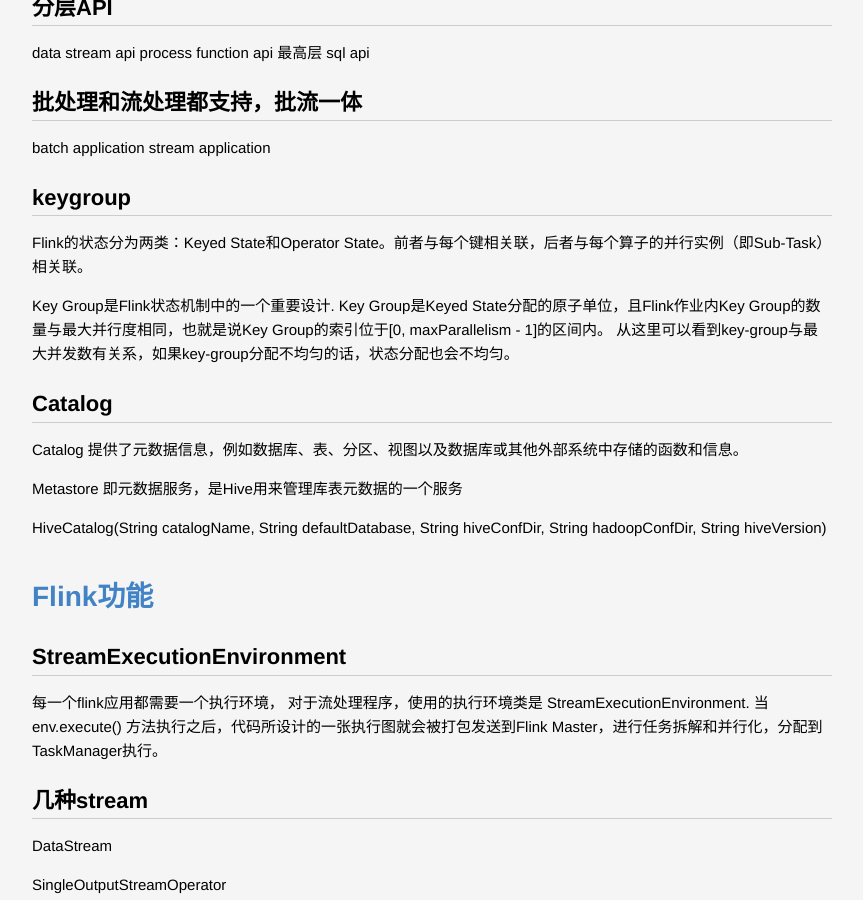
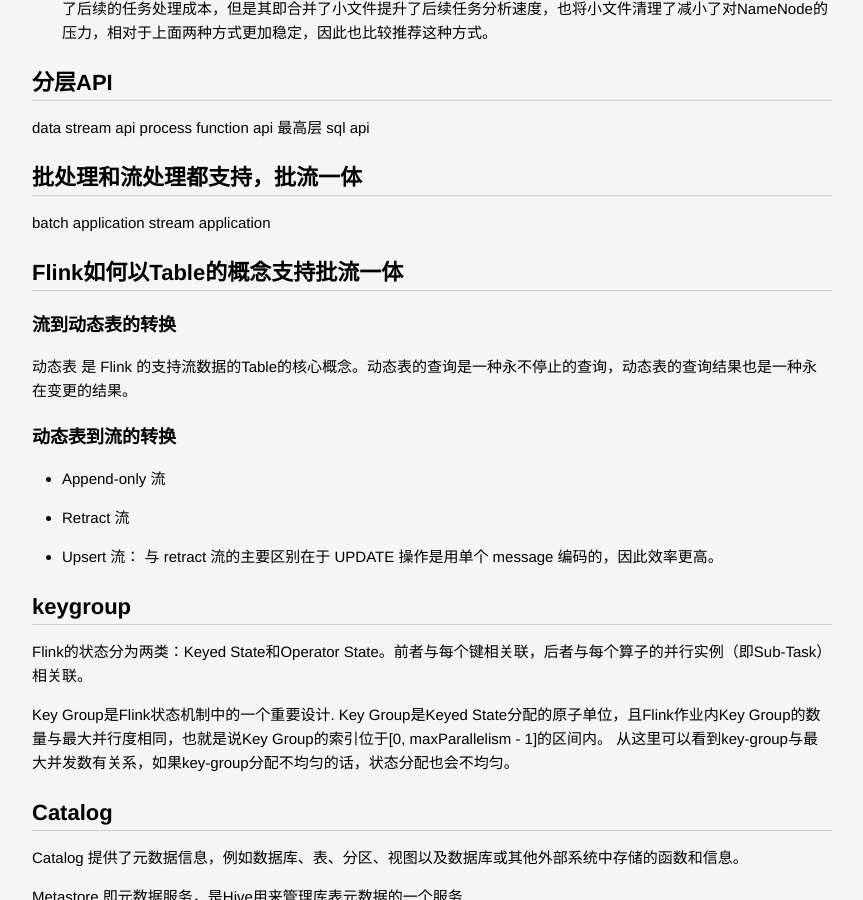
Before and after one commit to lucky521/blog, a Jekyll site: the page built from _posts/framework/2020-03-05-flink.markdown, in a window 1280 px wide and 900 px high, scrolled down 5251 px. Shown: the whole window, without its empty margins (208-1071 px from the left). Built offline with Jekyll 4.4.1, drawn with Linux system fonts in a browser that asks for light colours; some of the changed text lies outside the part shown.

Commit message:
Update 2020-03-05-flink.markdown

```diff
--- a/_posts/framework/2020-03-05-flink.markdown
+++ b/_posts/framework/2020-03-05-flink.markdown
@@ -133,6 +133,19 @@
 
 batch application
 stream application
+
+## Flink如何以Table的概念支持批流一体
+
+### 流到动态表的转换
+
+动态表 是 Flink 的支持流数据的Table的核心概念。动态表的查询是一种永不停止的查询，动态表的查询结果也是一种永在变更的结果。
+
+### 动态表到流的转换
+
+* Append-only 流
+* Retract 流
+* Upsert 流： 与 retract 流的主要区别在于 UPDATE 操作是用单个 message 编码的，因此效率更高。
+
 
 
 ## keygroup
```
